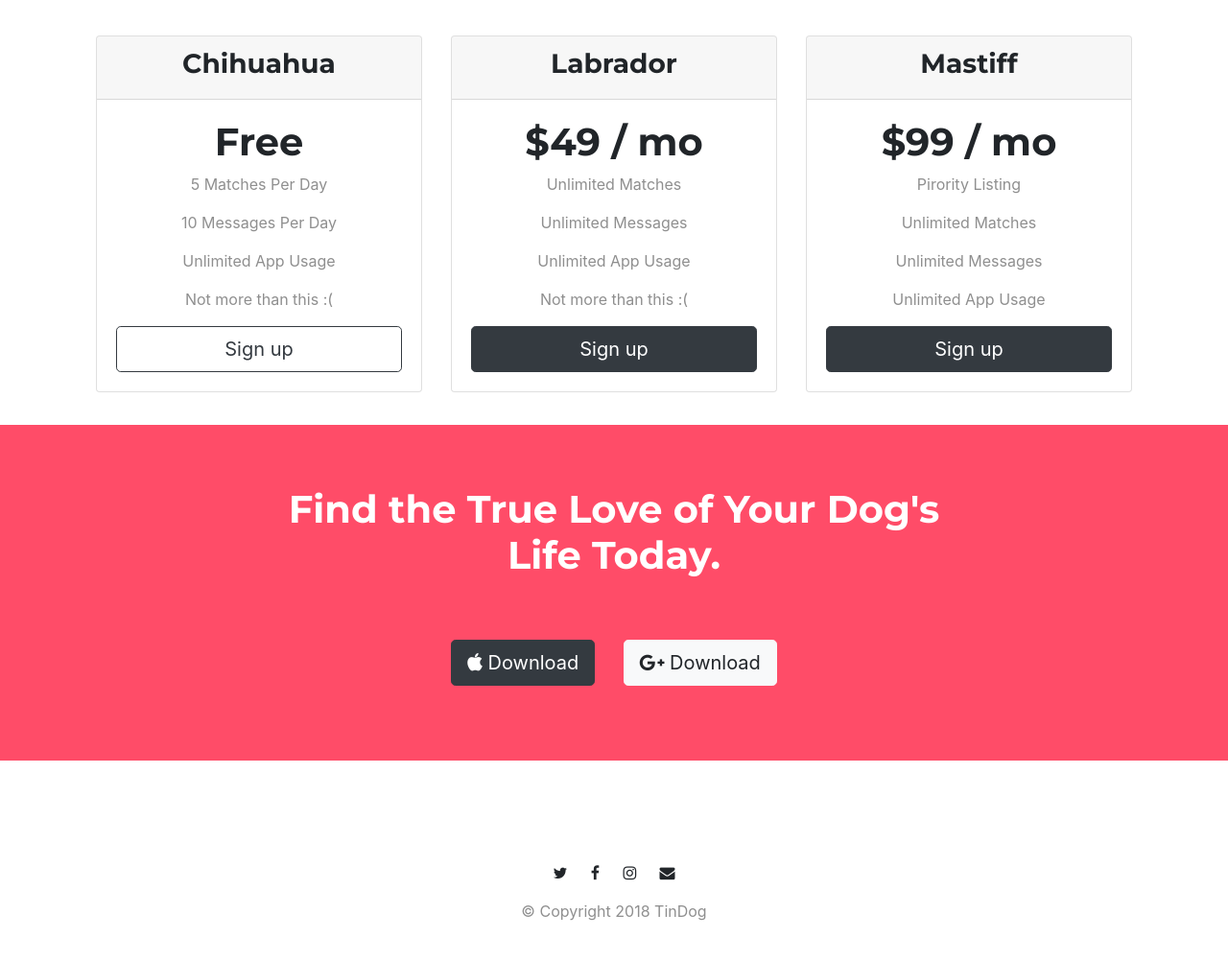
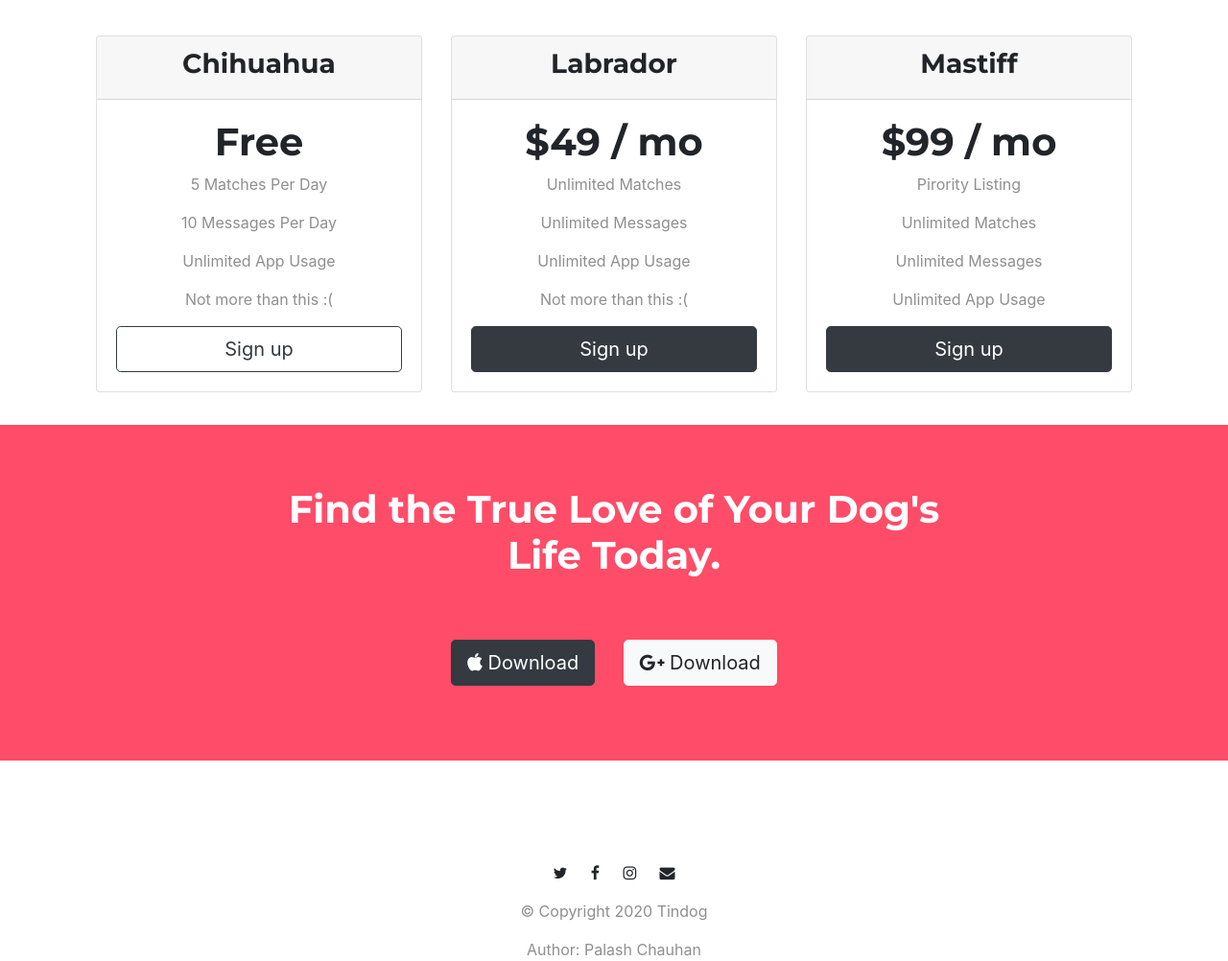
Before and after one commit to zac7272/zacintro, a plain HTML site: page index.html in a window 1280 px wide. Shown: the part 1742-2744 px from the top of the page at 96% size. Before the commit the page ends 2714 px from the top, so only its background shows below. Drawn offline with nearby package versions, Linux system fonts and the light colour scheme.

Commit message:
Update index.html

```diff
--- a/index.html
+++ b/index.html
@@ -230,7 +230,8 @@
    <i id="footer-icon" class="fa fa-facebook" aria-hidden="true"></i>
    <i id="footer-icon" class="fa fa-instagram" aria-hidden="true"></i>
    <i id="footer-icon" class="fa fa-envelope" aria-hidden="true"></i>
-    <p class="footer">© Copyright 2018 TinDog</p>
+    <p class="footer">© Copyright 2020 Tindog</p>
+    <p class="footer">Author: Palash Chauhan</p>
 
   </footer>
 
```
